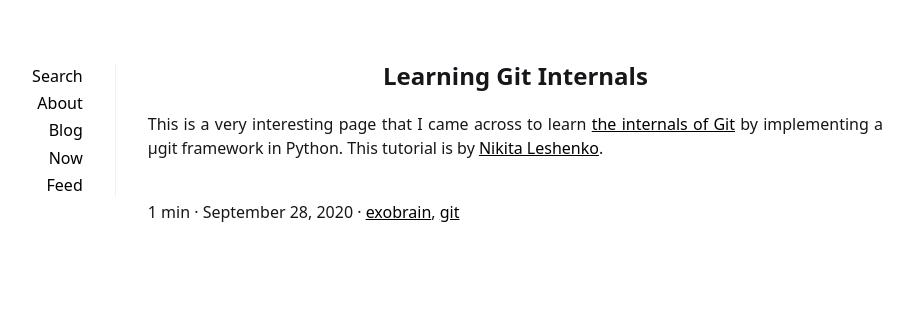
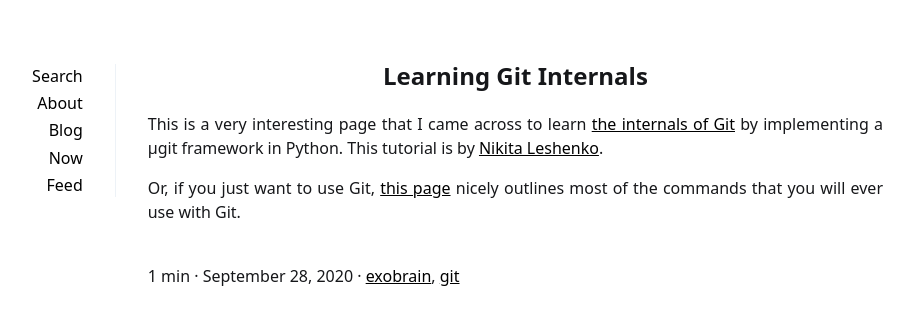
Before and after one commit to avinashbhat/avinashbhat.github.io, a Jekyll site: the page built from _posts/2020-09-28-Learning-Git-Internals.md, in a window 1280 px wide. Shown: the top 325 px of the page, without its empty margins (205-1119 px from the left). Built offline with Jekyll 4.4.1, drawn with Linux system fonts in a browser that asks for light colours.

Commit message:
Added link to Git post

```diff
--- a/_posts/2020-09-28-Learning-Git-Internals.md
+++ b/_posts/2020-09-28-Learning-Git-Internals.md
@@ -13,3 +13,5 @@ published: true
 ---
 
 This is a very interesting page that I came across to learn [the internals of Git](https://www.leshenko.net/p/ugit/) by implementing a µgit framework in Python. This tutorial is by [Nikita Leshenko](https://github.com/nikital).
+
+Or, if you just want to use Git, [this page](http://rogerdudler.github.io/git-guide/) nicely outlines most of the commands that you will ever use with Git.
```
